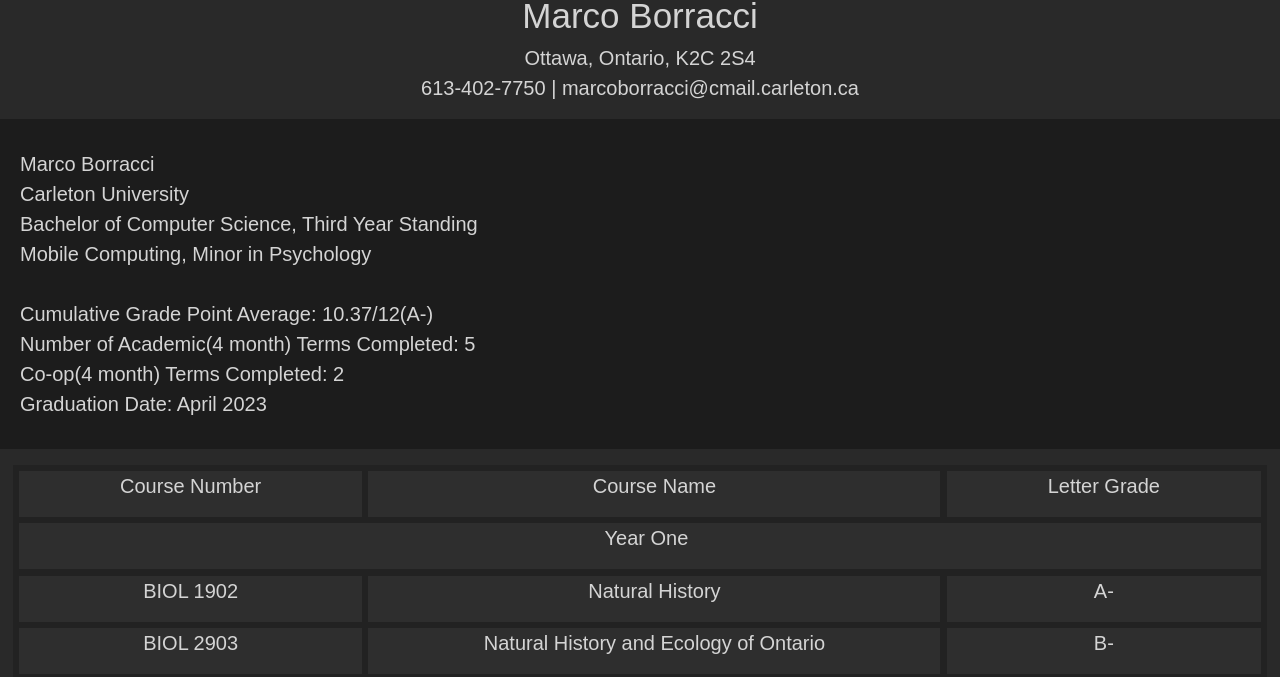
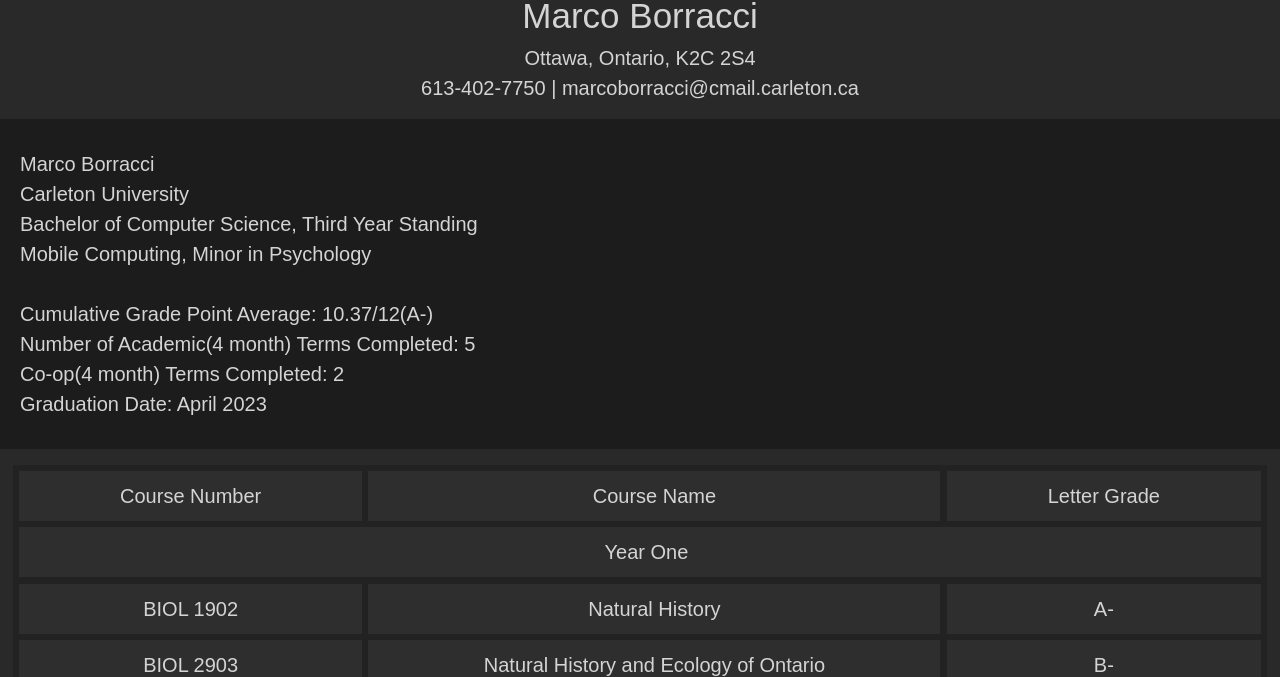
Before and after one commit to bormar08/portfolio, a plain HTML site: page index.html in a window 1280 px wide. Both pictures are taken after a click on the button "Grades". Shown: the part 82-759 px from the top of the page. Drawn offline with nearby package versions, Linux system fonts and the light colour scheme.

Commit message:
grades style change
changed style in grades grid to center text more

```diff
--- a/client.js
+++ b/client.js
@@ -559,7 +559,7 @@ function loadGradesGrid(rightColumn){
 
         let header = document.createElement("p");
         header.innerHTML = headerObj[key];
-        header.className = "font white center font-size-small";
+        header.className = "font white center font-size-small margins";
 
         backgroundDiv.appendChild(header);
 
@@ -580,7 +580,7 @@ function loadGradesGrid(rightColumn){
 
                     let title = document.createElement("p");
                     title.innerHTML = obj[item];
-                    title.className = "font white center font-size-small";
+                    title.className = "font white center font-size-small margins";
                     title.style = "margin-left:1vw";
                     backgroundDiv.appendChild(title);
                     grid.appendChild(backgroundDiv);
@@ -589,21 +589,21 @@ function loadGradesGrid(rightColumn){
                     let backgroundDiv = document.createElement("div");
                     backgroundDiv.className = "gridHeader";
                     let courseCode = document.createElement("p");
-                    courseCode.className = "font white center font-size-small"
+                    courseCode.className = "font white center font-size-small margins"
                     courseCode.innerHTML = obj[item].courseCode;
                     backgroundDiv.appendChild(courseCode);
 
                     let backgroundDiv1 = document.createElement("div");
                     backgroundDiv1.className = "gridHeader";
                     let courseName = document.createElement("p");
-                    courseName.className = "font white center font-size-small"
+                    courseName.className = "font white center font-size-small margins"
                     courseName.innerHTML = obj[item].courseName;
                     backgroundDiv1.appendChild(courseName);
 
                     let backgroundDiv2 = document.createElement("div");
                     backgroundDiv2.className = "gridHeader";
                     let grade = document.createElement("p");
-                    grade.className = "font white center font-size-small"
+                    grade.className = "font white center font-size-small margins"
                     grade.innerHTML = obj[item].grade;
                     backgroundDiv2.appendChild(grade);
 
--- a/style.css
+++ b/style.css
@@ -20,7 +20,10 @@ nav.navigationBar{
     position: fixed;
 }
 
-
+p.margins {
+    margin-top: 10px;
+    margin-bottom: 10px;
+}
 
 .button{
     background-color: rgb(29, 29, 29);
```
